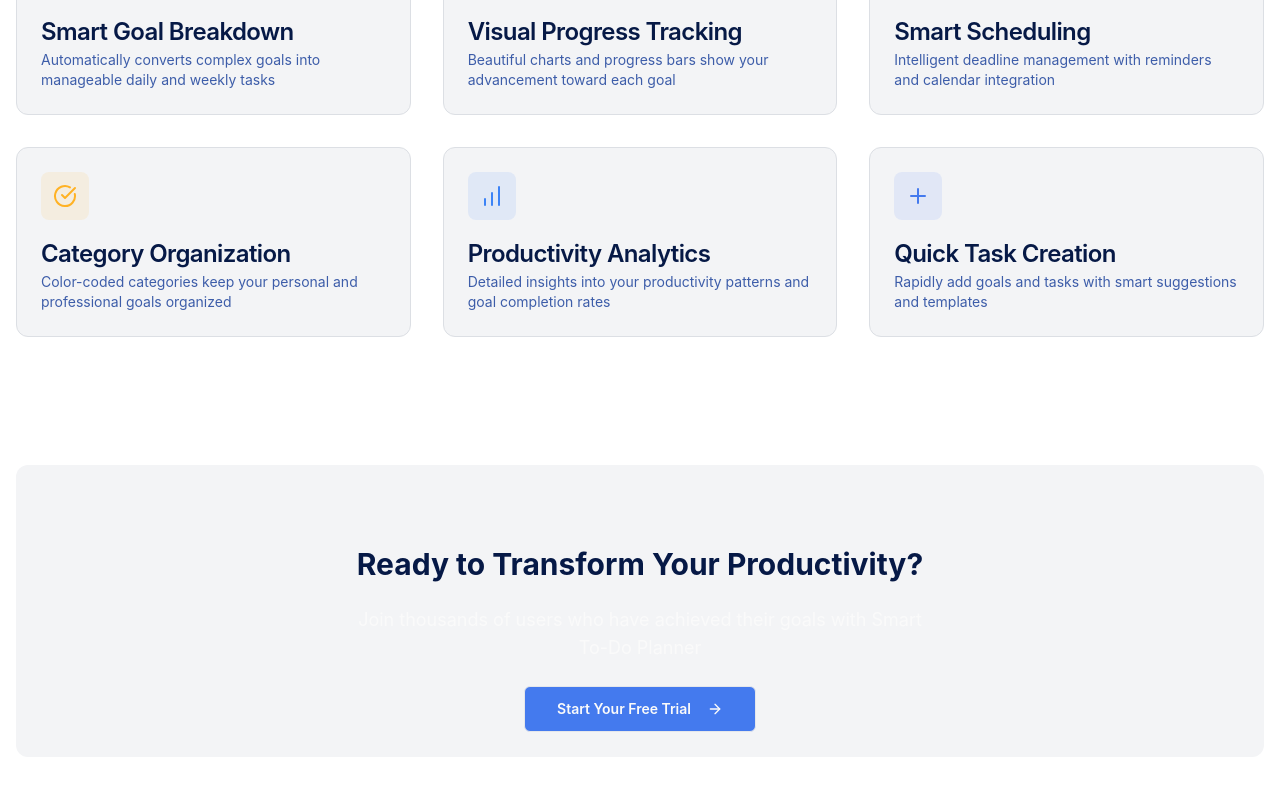
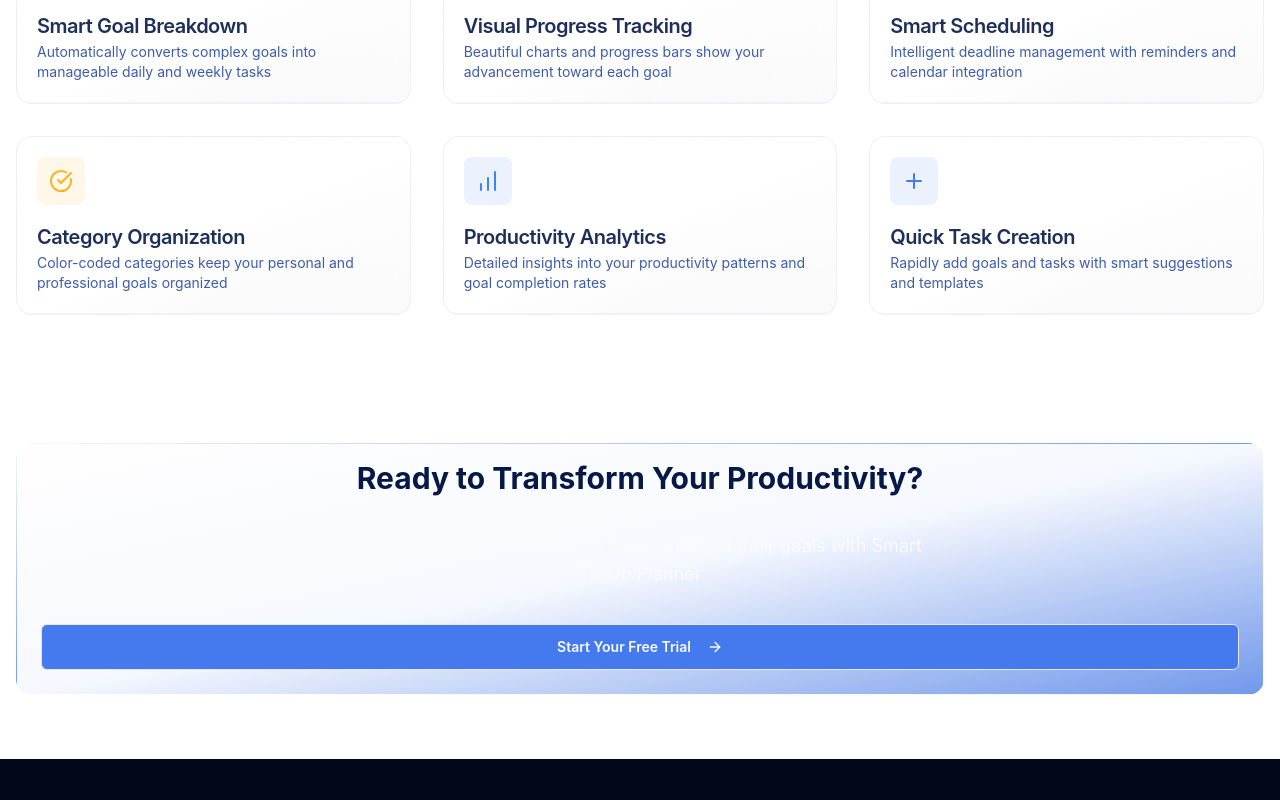
Before and after one commit to mercyXp/smart-to-do-planner, a React (Vite) app in the folder frontend/: page / in a window 1280 px wide. Shown: the part 900-1700 px from the top of the page. Built offline with nearby package versions, Linux system fonts and the light colour scheme.

Commit message:
feat: create card component for the dashboard

```diff
--- a/frontend/src/components/ui/card.jsx
+++ b/frontend/src/components/ui/card.jsx
@@ -1,14 +1,16 @@
-import React from "react";
-import { cn } from "@/lib/utils"; // or replace with a local function if not using shadcn utils
+import React, { forwardRef } from "react";
+import { cn } from "@/lib/utils";
 
-// Simple fallback if you don’t have the cn() helper
-// const cn = (...classes) => classes.filter(Boolean).join(" ");
-
-const Card = React.forwardRef(({ className = "", ...props }, ref) => (
+// ==============================
+// Main Card container
+// ==============================
+const Card = forwardRef(({ className, ...props }, ref) => (
   <div
     ref={ref}
     className={cn(
-      "rounded-xl border bg-card border-card-border text-card-foreground shadow-sm",
+      "group relative rounded-2xl border border-border/60 bg-gradient-to-br from-background via-background/95 to-muted/30 text-foreground shadow-sm transition-all duration-300",
+      "hover:shadow-lg hover:-translate-y-1 hover:border-primary/40 dark:hover:border-primary/30",
+      "backdrop-blur-sm overflow-hidden",
       className
     )}
     {...props}
@@ -16,26 +18,41 @@ const Card = React.forwardRef(({ className = "", ...props }, ref) => (
 ));
 Card.displayName = "Card";
 
-const CardHeader = React.forwardRef(({ className = "", ...props }, ref) => (
+// ==============================
+// Card Header
+// ==============================
+const CardHeader = forwardRef(({ className, ...props }, ref) => (
   <div
     ref={ref}
-    className={cn("flex flex-col space-y-1.5 p-6", className)}
+    className={cn(
+      "flex flex-col space-y-1.5 p-5 border-b border-border/40 bg-gradient-to-r from-transparent via-transparent to-background/50",
+      className
+    )}
     {...props}
   />
 ));
 CardHeader.displayName = "CardHeader";
 
-const CardTitle = React.forwardRef(({ className = "", ...props }, ref) => (
-  <div
+// ==============================
+// Card Title
+// ==============================
+const CardTitle = forwardRef(({ className, ...props }, ref) => (
+  <h3
     ref={ref}
-    className={cn("text-2xl font-semibold leading-none tracking-tight", className)}
+    className={cn(
+      "text-xl font-semibold leading-none tracking-tight text-foreground/90 group-hover:text-primary transition-colors",
+      className
+    )}
     {...props}
   />
 ));
 CardTitle.displayName = "CardTitle";
 
-const CardDescription = React.forwardRef(({ className = "", ...props }, ref) => (
-  <div
+// ==============================
+// Card Description
+// ==============================
+const CardDescription = forwardRef(({ className, ...props }, ref) => (
+  <p
     ref={ref}
     className={cn("text-sm text-muted-foreground", className)}
     {...props}
@@ -43,18 +60,38 @@ const CardDescription = React.forwardRef(({ className = "", ...props }, ref) =>
 ));
 CardDescription.displayName = "CardDescription";
 
-const CardContent = React.forwardRef(({ className = "", ...props }, ref) => (
-  <div ref={ref} className={cn("p-6 pt-0", className)} {...props} />
+// ==============================
+// Card Content
+// ==============================
+const CardContent = forwardRef(({ className, ...props }, ref) => (
+  <div
+    ref={ref}
+    className={cn("p-6 pt-4 flex flex-col gap-3", className)}
+    {...props}
+  />
 ));
 CardContent.displayName = "CardContent";
 
-const CardFooter = React.forwardRef(({ className = "", ...props }, ref) => (
+// ==============================
+// Card Footer
+// ==============================
+const CardFooter = forwardRef(({ className, ...props }, ref) => (
   <div
     ref={ref}
-    className={cn("flex items-center p-6 pt-0", className)}
+    className={cn("flex items-center justify-between p-5 pt-0 border-t border-border/40", className)}
     {...props}
   />
 ));
 CardFooter.displayName = "CardFooter";
 
-export { Card, CardHeader, CardFooter, CardTitle, CardDescription, CardContent };
+// ==============================
+// Export all
+// ==============================
+export {
+  Card,
+  CardHeader,
+  CardFooter,
+  CardTitle,
+  CardDescription,
+  CardContent,
+};
```
Also changed, not shown: frontend/src/pages/Dashboard.jsx (renamed from frontend/src/components/Dashboard.jsx).
